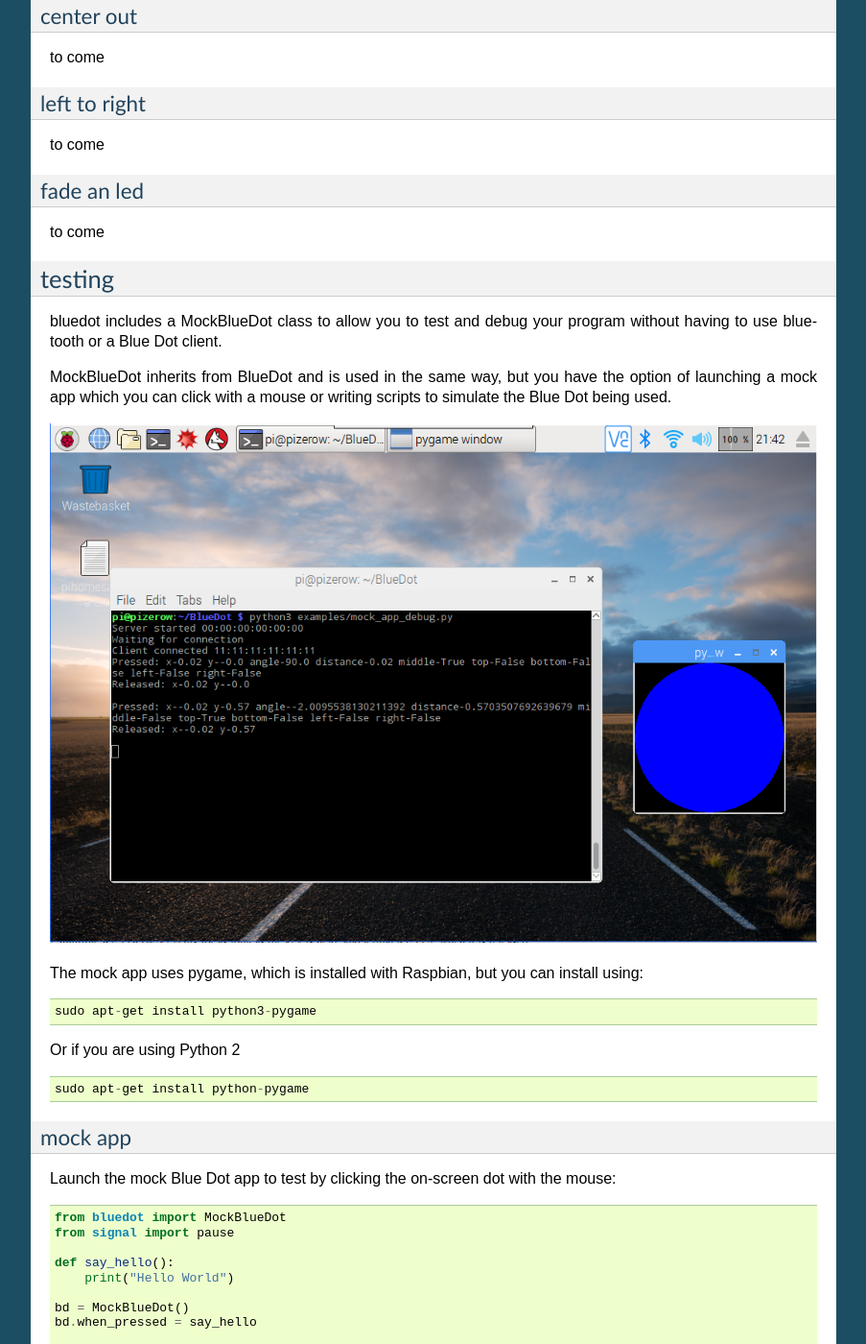
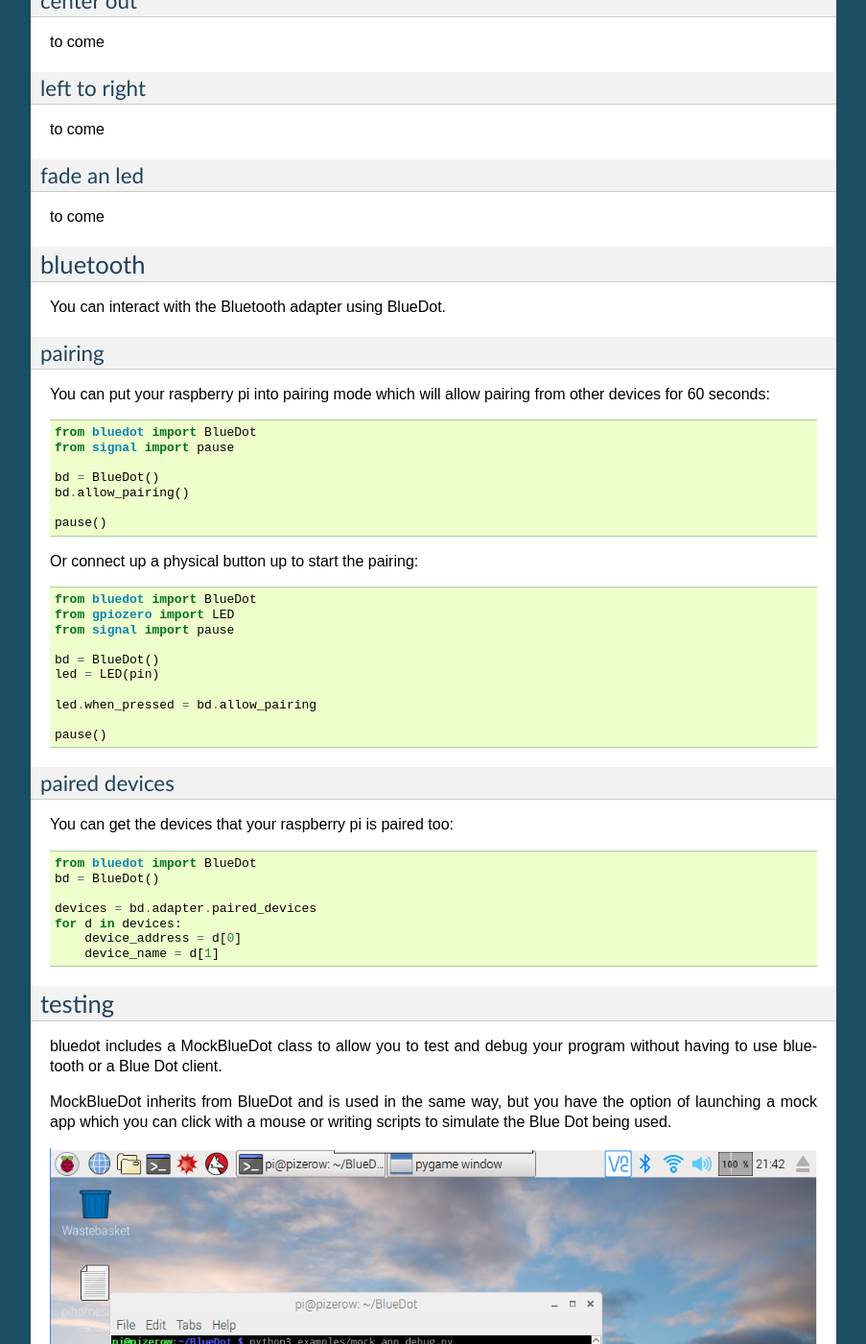
Before and after one commit to martinohanlon/BlueDot, a Sphinx documentation site: the page built from docs/recipes.rst, in a window 1280 px wide and 1400 px high, scrolled down 4309 px. Shown: the whole window at 96% size, without its empty margins (198-1101 px from the left). Built offline with Sphinx 7.4.7, drawn with Linux system fonts in a browser that asks for light colours; some of the changed text lies outside the part shown.

Commit message:
bluetooth refactoring

```diff
--- a/docs/btcommapi.rst
+++ b/docs/btcommapi.rst
@@ -1,5 +1,5 @@
 ========================
-Bluetooth API
+Bluetooth Comm API
 ========================
 
 Blue Dot also contains a useful API ``bluedot.btcomm`` for sending and receiving data over Bluetooth.
--- a/docs/recipes.rst
+++ b/docs/recipes.rst
@@ -257,6 +256,50 @@ fade an led
 ~~~~~~~~~~~
 
 to come
+
+bluetooth
+---------
+
+You can interact with the Bluetooth adapter using BlueDot.
+
+pairing
+~~~~~~~
+
+You can put your raspberry pi into pairing mode which will allow pairing from other devices for 60 seconds::
+
+    from bluedot import BlueDot
+    from signal import pause
+
+    bd = BlueDot()
+    bd.allow_pairing()
+
+    pause()
+
+Or connect up a physical button up to start the pairing::
+
+    from bluedot import BlueDot
+    from gpiozero import LED
+    from signal import pause
+
+    bd = BlueDot()
+    led = LED(pin)
+
+    led.when_pressed = bd.allow_pairing
+
+    pause()
+
+paired devices
+~~~~~~~~~~~~~~
+
+You can get the devices that your raspberry pi is paired too::
+
+    from bluedot import BlueDot
+    bd = BlueDot()
+
+    devices = bd.adapter.paired_devices
+    for d in devices:
+        device_address = d[0]
+        device_name = d[1]
 
 testing
 -------
```
Also changed, not shown: other parts of docs/recipes.rst (+4 -5 lines), README.rst (line endings or trailing spaces), setup.py (line endings or trailing spaces), 3 other files.
